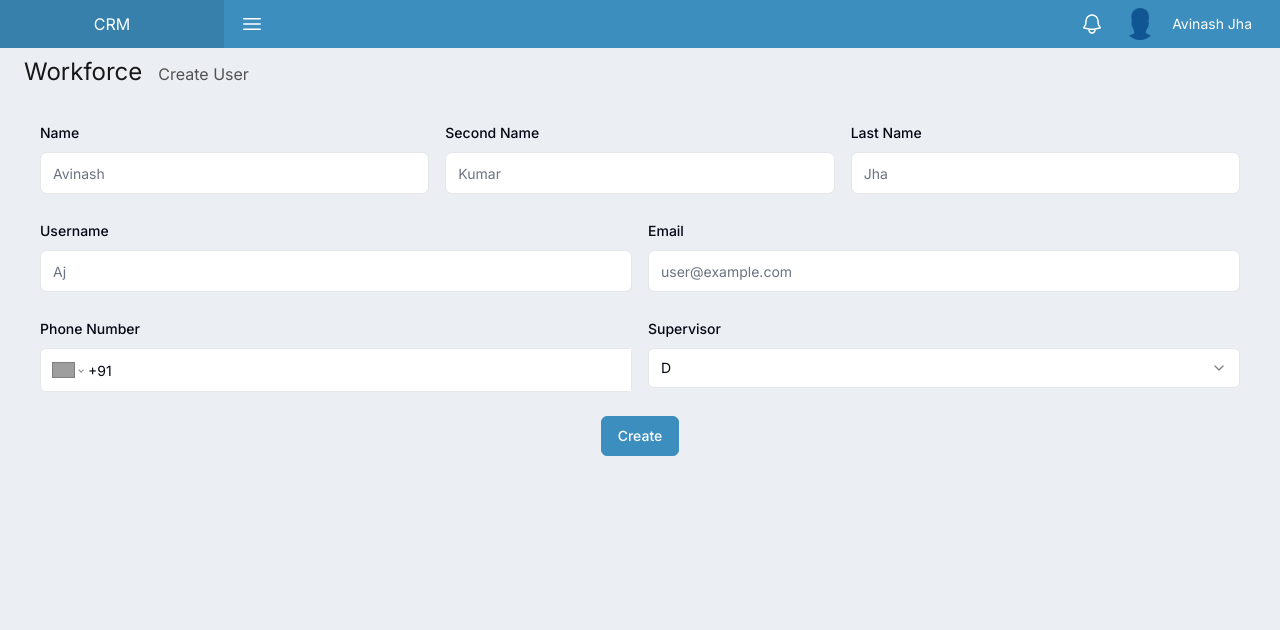
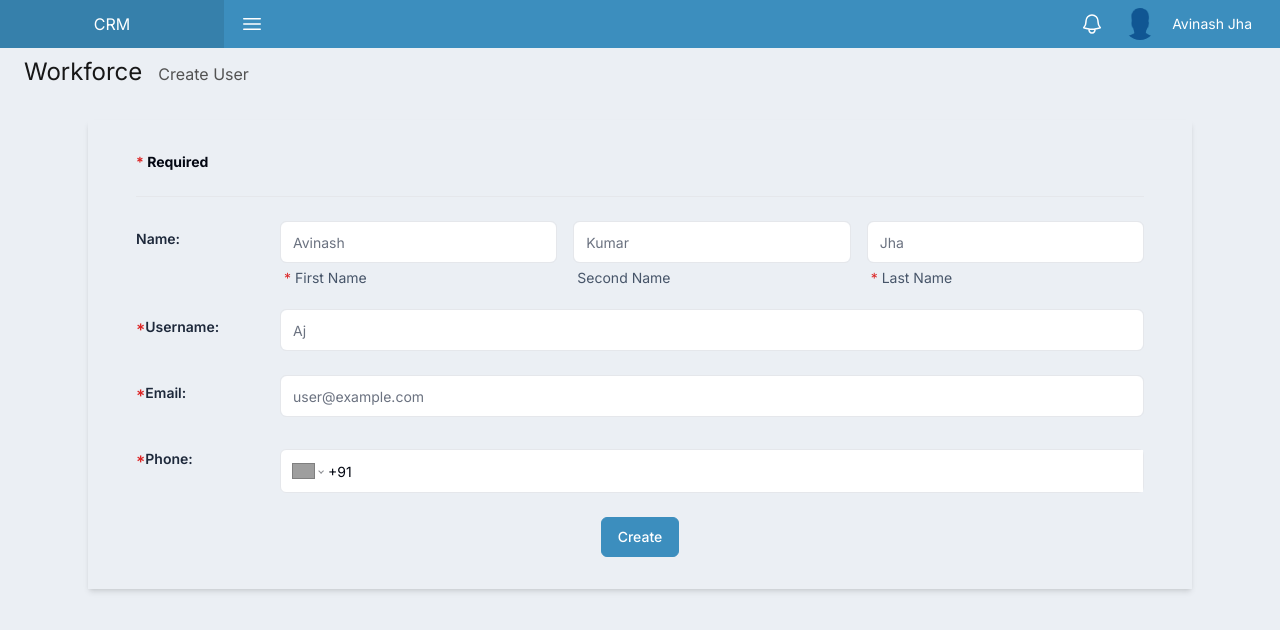
Before and after one commit to Buzxxx/ehe_next, a Next.js app: page /workforce/create in a window 1280 px wide. Shown: the top 630 px of the page. Built offline with nearby package versions, Linux system fonts and the light colour scheme; grey boxes are pictures that could not be loaded.

Commit message:
workforce create user form

```diff
--- a/src/app/(dashboard)/workforce/create/page.tsx
+++ b/src/app/(dashboard)/workforce/create/page.tsx
@@ -1,6 +1,6 @@
 
 'use client'
-import OverlayLoading from "@/components/authentication/ui/overlayLoading"
+import OverlayLoading from "@/components/ui/overlayLoading"
 import { Spinner } from "@/components/ui/icons"
 import CreateWorkerForm from "@/components/workforce/ui/createUserForm"
 import React, { useState } from "react"
--- /dev/null
+++ b/src/components/dashboard/ui/createUserCustomFormField.tsx
@@ -0,0 +1,198 @@
+import {
+  FormControl,
+  FormField,
+  FormItem,
+  FormLabel,
+  FormMessage,
+} from "../../ui/form"
+import { Input } from "../../ui/input"
+import { FormFieldType } from "../library/formFieldEnum"
+import "react-phone-number-input/style.css"
+import PhoneInput, { Value } from "react-phone-number-input"
+import DatePicker from "react-datepicker"
+
+import "react-datepicker/dist/react-datepicker.css"
+
+import Image from "next/image"
+import {
+  Select,
+  SelectContent,
+  SelectTrigger,
+  SelectValue,
+} from "../../ui/select"
+import { Textarea } from "../../ui/textarea"
+import { Checkbox } from "../../ui/checkbox"
+import { Label } from "../../ui/label"
+import { useEffect, useState } from "react"
+import { Control } from "react-hook-form"
+
+
+export interface customProps {
+  control: Control<any>
+  fieldType: FormFieldType
+  name: string
+  label?: string
+  placeholder?: string
+  iconSrc?: string
+  iconAlt?: string
+  disabled?: boolean
+  dateFormat?: string
+  showTimeSelect?: boolean
+  children?: React.ReactNode
+  renderSkeleton?: (field: any) => React.ReactNode
+  required?: boolean
+}
+
+const RenderField = ({ field, props }: { field: any; props: customProps }) => {
+  const [currentTime, setCurrentTime] = useState<Date | null>(null)
+
+  useEffect(() => {
+    const formattedTime = new Date()
+    setCurrentTime(formattedTime)
+  }, [])
+
+  const {
+    fieldType,
+    iconSrc,
+    iconAlt,
+    placeholder,
+    showTimeSelect,
+    dateFormat,
+    renderSkeleton,
+  } = props
+  switch (fieldType) {
+    case FormFieldType.INPUT:
+      return (
+        <div className="flex rounded-md border border-dark-500 bg-dark-400 flex-1">
+          {iconSrc && (
+            <Image
+              src={iconSrc}
+              alt={iconAlt || "icon"}
+              height={24}
+              width={24}
+              className="ml-2"
+            />
+          )}
+          <FormControl>
+            <Input
+              placeholder={placeholder}
+              {...field}
+              className="shad-input border-0"
+            />
+          </FormControl>
+        </div>
+      )
+
+    case FormFieldType.PHONE:
+      return (
+        <FormControl>
+          <PhoneInput
+            onChange={field.onChange}
+            defaultCountry="IN"
+            placeholder={placeholder}
+            international
+            withCountryCallingCode
+            value={field.value as Value | undefined}
+            className="input-phone"
+          />
+        </FormControl>
+      )
+
+    case FormFieldType.DATE_PICKER:
+      return (
+        <div className="flex rounded-md border border-dark-500 bg-dark-400">
+          <FormControl>
+            <DatePicker
+              selected={field.value ? new Date(field.value) : currentTime}
+              showIcon
+              placeholderText={
+                placeholder ? placeholder : "Click to select a date"
+              }
+              onChange={(date) => field.onChange(date)}
+              dateFormat={dateFormat ?? "dd/MM/yyyy"}
+              showTimeSelect={showTimeSelect ?? false}
+              timeInputLabel="Time:"
+              wrapperClassName="date-picker text-sm py-2 px-3 w-full h-10 rounded-md"
+            />
+          </FormControl>
+        </div>
+      )
+
+    case FormFieldType.SKELETON:
+      return renderSkeleton ? renderSkeleton(field) : null
+    case FormFieldType.SELECT:
+      return (
+        <FormControl>
+          <Select onValueChange={field.onChange} defaultValue={field.value}>
+            <FormControl className="shad-select-trigger">
+              <SelectTrigger>
+                <SelectValue
+                  placeholder={placeholder}
+                  onChange={field.change}
+                  defaultValue={field.value}
+                />
+              </SelectTrigger>
+            </FormControl>
+            <SelectContent className="shad-select-content">
+              {props.children}
+            </SelectContent>
+          </Select>
+        </FormControl>
+      )
+
+    case FormFieldType.TEXTAREA:
+      return (
+        <FormControl>
+          <Textarea
+            {...field}
+            placeholder={placeholder}
+            className="shad-textArea"
+            disabled={props.disabled}
+          />
+        </FormControl>
+      )
+    case FormFieldType.CHECKBOX:
+      return (
+        <FormControl>
+          <div className="flex items-center gap-4">
+            <Checkbox
+              checked={field.value}
+              onCheckedChange={field.onChange}
+              className="form-checkbox"
+            />
+            <Label htmlFor={props.name} className="checkbox-label">
+              {props.label}
+            </Label>
+          </div>
+        </FormControl>
+      )
+    default:
+  }
+  return <Input type="text" placeholder="John Doe" {...field} />
+}
+
+const CreateUserCustomFormField = (props: customProps) => {
+  const { control, fieldType, name, label, required } = props
+  return (
+    <FormField
+      control={control}
+      name={name}
+      render={({ field }) => (
+        <FormItem
+          className='flex-1 flex-col flex justify-between'
+        >
+          <RenderField field={field} props={props} />
+          {fieldType !== FormFieldType.CHECKBOX && label && (
+            <FormLabel className="text-slate-600 font-normal pl-1 flex items-start">
+              {required && <span className="text-red-600 pr-1">*</span>}
+              {label}
+            </FormLabel>
+          )}
+          <FormMessage className="shad-error" />
+        </FormItem>
+      )}
+    />
+  )
+}
+
+export default CreateUserCustomFormField
--- /dev/null
+++ b/src/components/ui/overlayLoading.tsx
@@ -0,0 +1,13 @@
+import React, { ReactElement } from "react"
+
+type childerType = {
+  children: ReactElement
+}
+
+export default function OverlayLoading({ children }: childerType) {
+  return (
+    <div className="fixed top-0 left-0 z-50 w-full h-full flex items-center justify-center bg-gray-900 bg-opacity-50">
+      <div className="animate-pulse p-6 rounded-lg">{children}</div>
+    </div>
+  )
+}
--- a/src/components/workforce/ui/createUserForm.tsx
+++ b/src/components/workforce/ui/createUserForm.tsx
@@ -6,10 +6,11 @@ import { useForm } from "react-hook-form"
 import { z } from "zod"
 import { Form } from "@/components/ui/form"
 import { Button } from "@/components/ui/button"
-import CustomFormField from "@/components/dashboard/ui/customFormField"
+import CreateUserCustomFormField from "@/components/dashboard/ui/createUserCustomFormField"
 import { FormFieldType } from "@/components/dashboard/library/formFieldEnum"
 import { SelectItem } from "@/components/ui/select"
 import { useToast } from "@/components/ui/use-toast"
+import { Separator } from "@/components/ui/separator"
 
 const workerFormSchema = z.object({
   first_name: z.string().min(1, { message: "First Name is required" }),
@@ -51,7 +52,7 @@ const CreateWorkerForm = ({
     try {
       toast({
         title: "User Created",
-				variant: 'dashboard'
+        variant: "dashboard",
       })
       form.reset()
       setIsLoading(false)
@@ -67,62 +68,71 @@ const CreateWorkerForm = ({
     <Form {...form}>
       <form
         onSubmit={form.handleSubmit(onSubmit)}
-        className="space-y-6 py-8 px-4"
+        className="space-y-6 py-8 shadow-md px-12 mx-16 mt-8 "
       >
+        <h6 className="text-sm font-bold">
+          <span className="text-red-600">*</span> Required
+        </h6>
+        <Separator />
         <div className="flex flex-col md:flex-row gap-4">
-          <CustomFormField
+          <p className="font-semibold text-sm mt-2 w-32 text-slate-800">
+            {" "}
+            Name:
+          </p>
+          <CreateUserCustomFormField
             control={form.control}
             fieldType={FormFieldType.INPUT}
             name="first_name"
-            label="Name"
+            label="First Name"
             placeholder="Avinash"
+            required={true}
           />
-          <CustomFormField
+          <CreateUserCustomFormField
             control={form.control}
             fieldType={FormFieldType.INPUT}
             name="second_name"
             label="Second Name"
             placeholder="Kumar"
           />
-          <CustomFormField
+          <CreateUserCustomFormField
             control={form.control}
             fieldType={FormFieldType.INPUT}
             name="last_name"
             label="Last Name"
             placeholder="Jha"
+            required={true}
           />
         </div>
 
         <div className="flex flex-col md:flex-row gap-4 w-full mb-4">
-          <CustomFormField
+          <p className="font-semibold text-sm mt-2 w-32 before:content-['*'] before:text-red-600 text-slate-800">
+            Username:
+          </p>
+          <CreateUserCustomFormField
             control={form.control}
             fieldType={FormFieldType.INPUT}
             name="username"
-            label="Username"
             placeholder="Aj"
-          />
-          <CustomFormField
-            control={form.control}
-            fieldType={FormFieldType.INPUT}
-            name="email"
-            label="Email"
-            placeholder="user@example.com"
+            required={true}
           />
         </div>
 
         <div className="flex flex-col md:flex-row gap-4 w-full mb-4">
-          <CustomFormField
+          <p className="font-semibold text-sm mt-2 w-32 before:content-['*'] before:text-red-600 text-slate-800">
+            Email:
+          </p>
+          <CreateUserCustomFormField
             control={form.control}
-            fieldType={FormFieldType.PHONE}
-            name="phone_number"
-            label="Phone Number"
-            placeholder="+91 9876543210"
+            fieldType={FormFieldType.INPUT}
+            name="email"
+            placeholder="user@example.com"
+            required={true}
           />
-          <CustomFormField
+
+          {/* <CreateUserCustomFormField
             control={form.control}
             fieldType={FormFieldType.SELECT}
             name="supervisor"
-            label="Supervisor"
             placeholder="D"
           >
             {supervisorOptions.map((option) => (
@@ -130,7 +140,20 @@ const CreateWorkerForm = ({
                 {option}
               </SelectItem>
             ))}
-          </CustomFormField>
+          </CreateUserCustomFormField> */}
+        </div>
+
+        <div className="flex flex-col md:flex-row gap-4 w-full mb-4">
+          <p className="font-semibold text-sm mt-2 w-32 before:content-['*'] before:text-red-600 text-slate-800">
+            Phone:
+          </p>
+          <CreateUserCustomFormField
+            control={form.control}
+            fieldType={FormFieldType.PHONE}
+            name="phone_number"
+            placeholder="+91 9876543210"
+            required={true}
+          />
         </div>
 
         <Button
```
Also changed, not shown: types/index.d.ts (+0 -14 lines).
